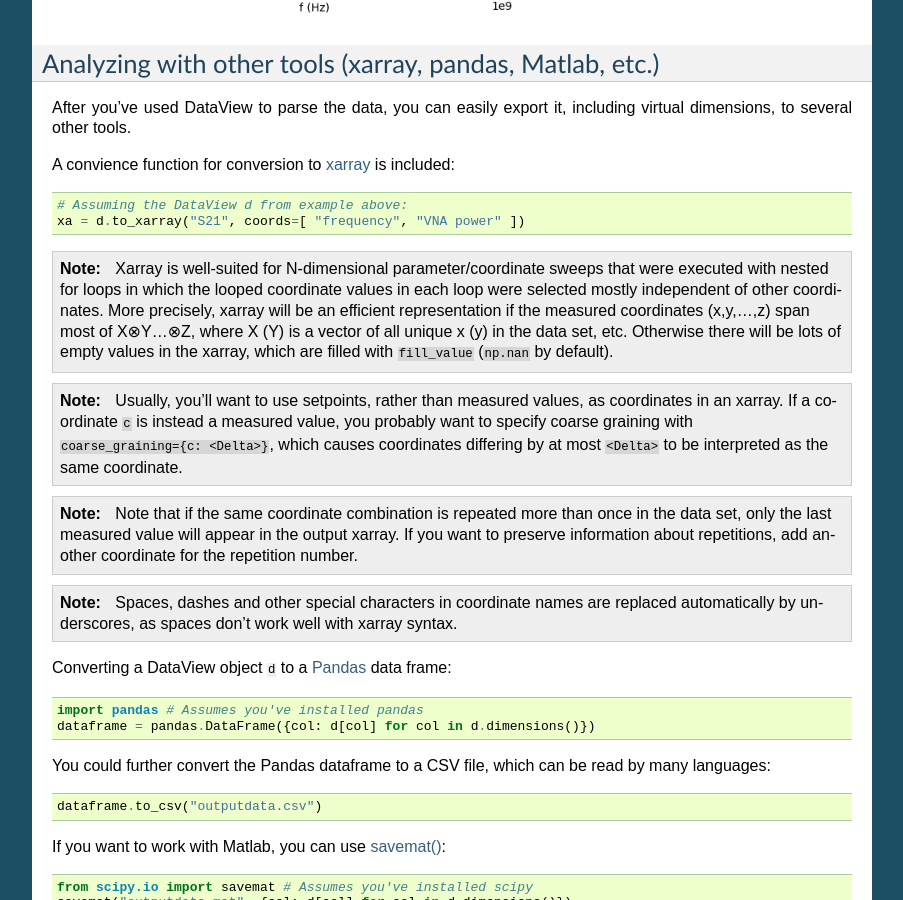
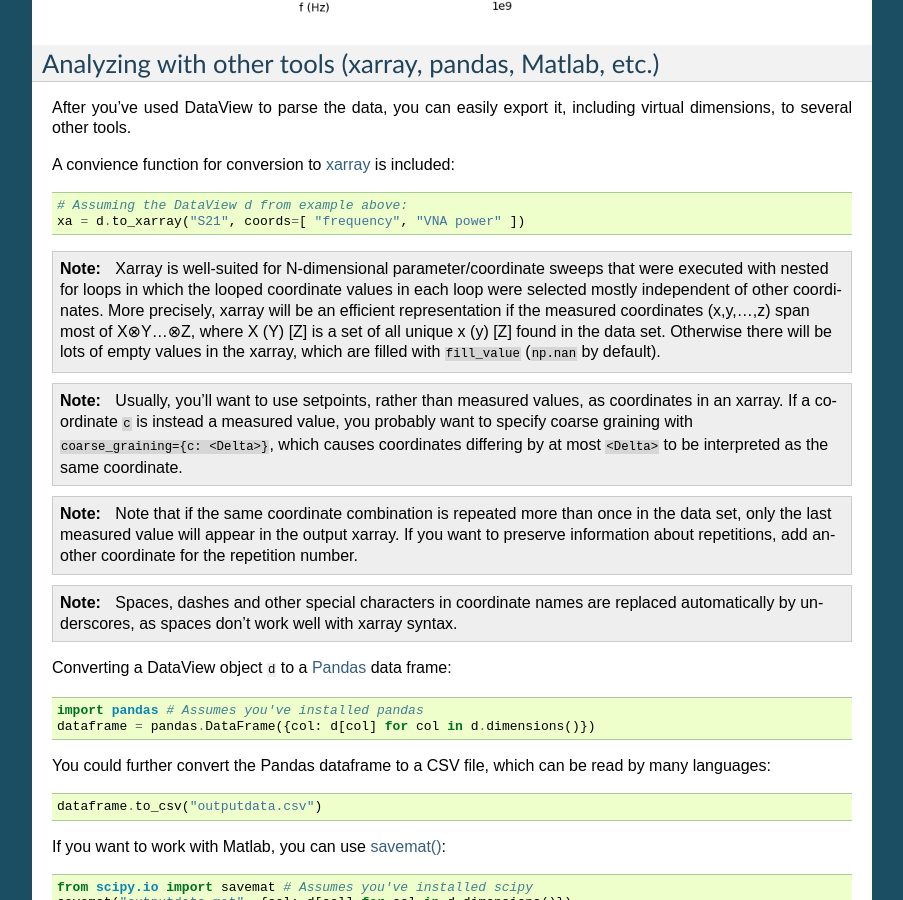
Before and after one commit to govenius/pdata, a Sphinx documentation site: the page built from docs/index.rst, in a window 1280 px wide and 900 px high, scrolled down 2768 px. Shown: the whole window, without its empty margins (198-1101 px from the left). Built offline with Sphinx 7.4.7, drawn with Linux system fonts in a browser that asks for light colours; the version number could not be read and is left out.

Commit message:
Tweak doc

```diff
--- a/docs/index.rst
+++ b/docs/index.rst
@@ -174,7 +174,7 @@ A convience function for conversion to `xarray
           independent of other coordinates. More precisely, xarray
           will be an efficient representation if the measured
           coordinates (x,y,...,z) span most of X⊗Y...⊗Z, where X (Y)
-          is a vector of all unique x (y) in the data set, etc.
+          [Z] is a set of all unique x (y) [Z] found in the data set.
           Otherwise there will be lots of empty values in the xarray,
           which are filled with :code:`fill_value` (:code:`np.nan` by
           default).
```
